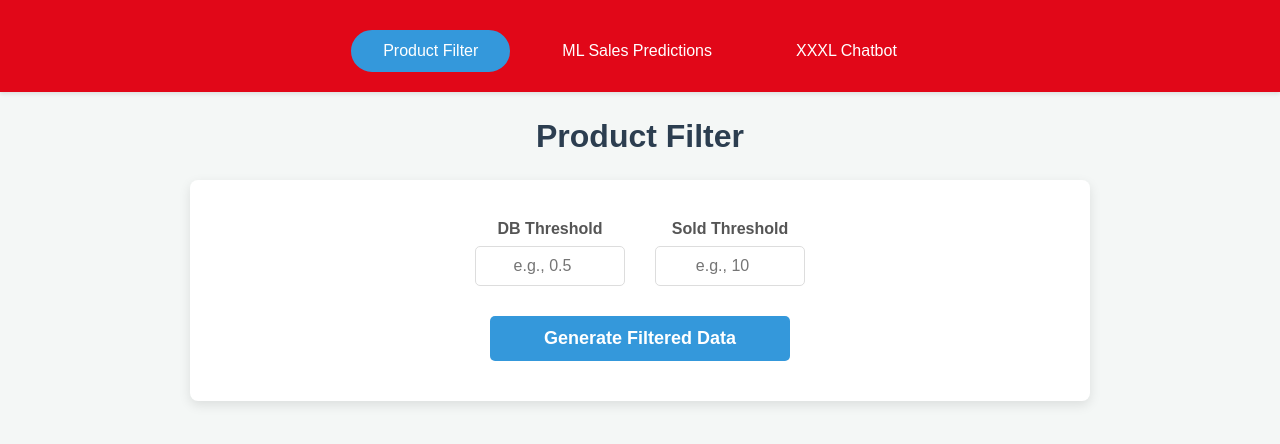
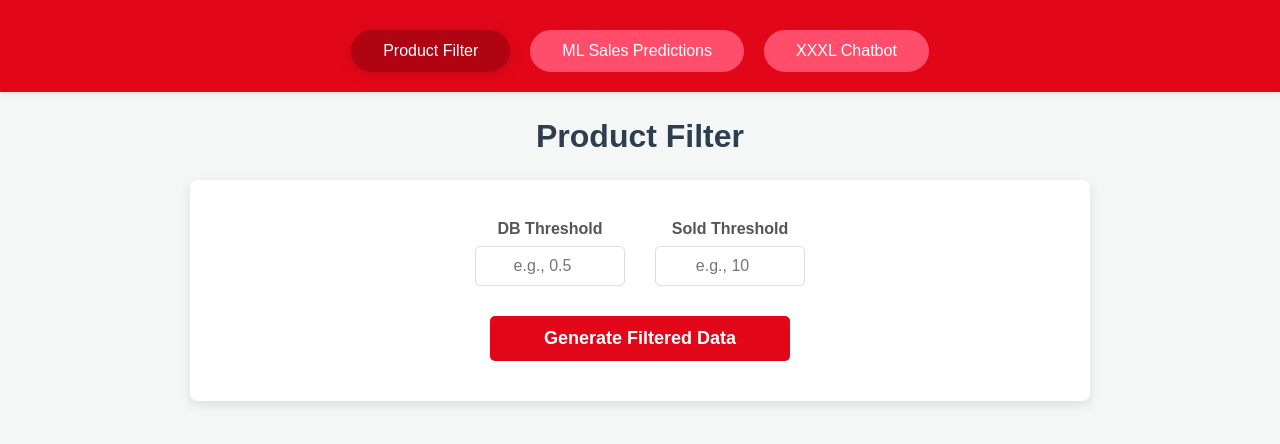
Before and after one commit to FarukValjevac/MarTech, a React (Create React App) app in the folder product-filter-frontend/: page / in a window 1280 px wide. Shown: the top 444 px of the page. Built offline with nearby package versions, Linux system fonts and the light colour scheme.

Commit message:
Color sheme adapted

```diff
--- a/product-filter-frontend/src/App.css
+++ b/product-filter-frontend/src/App.css
@@ -228,9 +228,9 @@
 }
 
 .nav-button {
-  background-color: transparent;
-  color: white;
-  border: 2px solid transparent;
+  background-color: #FF4D6B !important;
+  color: white !important;
+  border: 2px solid #FF4D6B !important;
   padding: 10px 30px;
   border-radius: 25px;
   cursor: pointer;
@@ -243,13 +243,15 @@
 }
 
 .nav-button:hover {
-  background-color: rgba(255, 255, 255, 0.1);
-  border-color: rgba(255, 255, 255, 0.3);
+  background-color: #C50515 !important;
+  border-color: #C50515 !important;
+  box-shadow: 0 2px 8px rgba(197, 5, 21, 0.3);
 }
 
 .nav-button.active {
-  background-color: #3498db;
-  border-color: #3498db;
+  background-color: #B00413 !important;
+  border-color: #B00413 !important;
+  box-shadow: 0 2px 12px rgba(176, 4, 19, 0.4);
 }
 
 .nav-button:disabled {
@@ -324,7 +326,7 @@
 
 /* --- Button Styling --- */
 button {
-  background-color: #3498db;
+  background-color: #E10718;
   color: white;
   padding: 12px 25px;
   border: none;
@@ -340,7 +342,7 @@ button {
 }
 
 button:hover:not(:disabled) {
-  background-color: #2980b9;
+  background-color: #C50515;
 }
 
 button:disabled {
```
Also changed, not shown: 1 other file (tests, documents, lock files or other folders).
